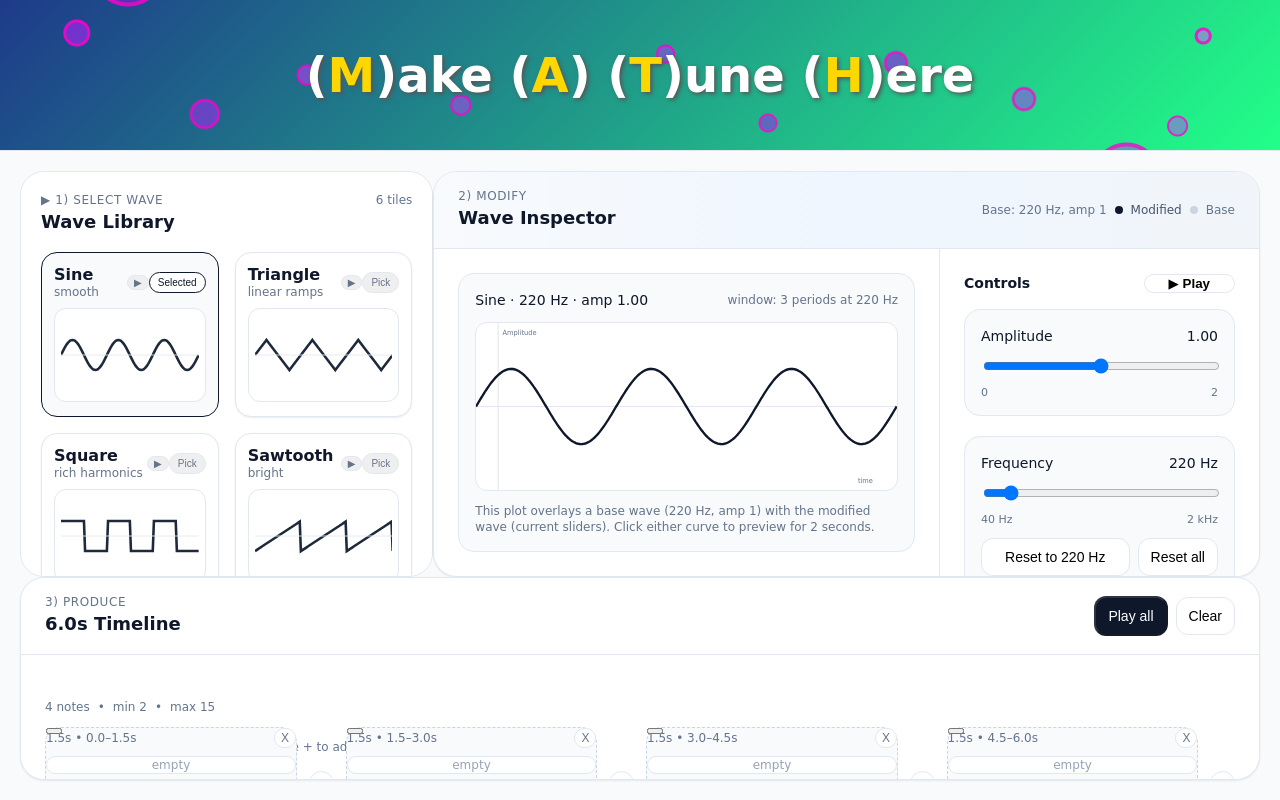
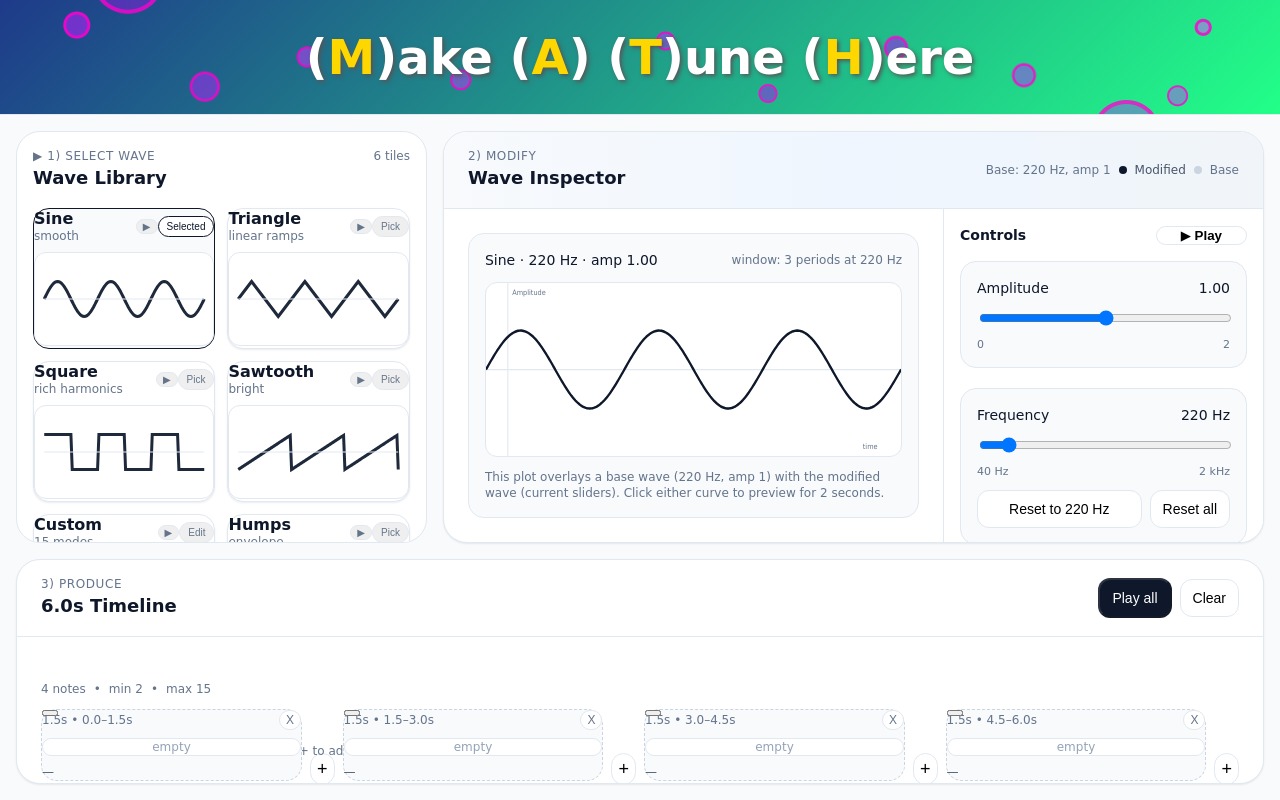
Before and after one commit to guraltsev/make_your_own_tune, a React (Vite) app: page / in a window 1280 px wide. Built offline with nearby package versions, Linux system fonts and the light colour scheme.

Commit message:
Fix pane layout proportions and remove scrolling overflow

```diff
--- a/src/App.tsx
+++ b/src/App.tsx
@@ -251,8 +251,8 @@ function BannerHeader({
 
 function AppBanner() {
   return (
-    <div className="overflow-hidden border-b">
-      <div className="relative px-6 py-6 flex items-center justify-center" style={{ minHeight: "150px" }}>
+    <div className="h-full overflow-hidden border-b">
+      <div className="relative h-full px-6 py-4 flex items-center justify-center">
         <div
           aria-hidden="true"
           className="pointer-events-none absolute inset-0"
@@ -1062,14 +1062,16 @@ export default function SoundWavesPresentationMockup() {
   }
 
   return (
-    <div className="h-screen w-screen bg-slate-50 text-slate-900 flex flex-col">
-      <AppBanner />
+    <div className="h-screen w-screen bg-slate-50 text-slate-900 flex flex-col overflow-hidden">
+      <div className="min-h-0" style={{ flex: "15 1 0%" }}>
+        <AppBanner />
+      </div>
 
       {/* Main */}
-      <div className="h-full w-full flex flex-1 min-h-0 flex-col gap-5 p-5 bg-gradient-to-br from-[#1e3a8a]/55 via-[#34d399]/45 to-[#c2410c]/50">
-        <div className="min-h-0 flex-[2] flex gap-5">
+      <div className="h-full w-full flex min-h-0 flex-col gap-4 p-4 bg-gradient-to-br from-[#1e3a8a]/55 via-[#34d399]/45 to-[#c2410c]/50" style={{ flex: "85 1 0%" }}>
+        <div className="min-h-0 flex gap-4" style={{ flex: "11 1 0%" }}>
           {/* Left column (1/3) */}
-          <div className="w-1/3 min-w-[360px] rounded-3xl border bg-white p-5 overflow-auto">
+          <div className="w-1/3 min-w-0 rounded-3xl border bg-white p-4 overflow-hidden flex flex-col">
           <div className="flex items-baseline justify-between">
             <div>
               <div className="text-xs uppercase tracking-wider text-slate-500">▶ 1) Select wave</div>
@@ -1078,7 +1080,7 @@ export default function SoundWavesPresentationMockup() {
             <div className="text-xs text-slate-500">6 tiles</div>
           </div>
 
-          <div className="mt-4 grid grid-cols-2 gap-4">
+          <div className="mt-4 grid grid-cols-2 gap-3">
             {WAVE_TILES.map((w) => {
               const selected = w.type === waveType;
               const tilePath = makeWavePath({
@@ -1096,7 +1098,7 @@ export default function SoundWavesPresentationMockup() {
                 <div
                   key={w.type}
                   className={
-                    "rounded-2xl border p-3 text-left shadow-sm transition " +
+                    "rounded-2xl border p-2 text-left shadow-sm transition " +
                     (selected
                       ? "border-slate-900 ring-2 ring-slate-900/10 bg-slate-50"
                       : "border-slate-200 hover:border-slate-300 bg-white")
@@ -1257,7 +1259,7 @@ export default function SoundWavesPresentationMockup() {
                 </div>
 
                 {/* Sliders */}
-                <div className="w-[320px] border-l p-6 bg-white">
+          <div className="w-[320px] border-l p-4 bg-white overflow-hidden">
                   <div className="flex items-center justify-between gap-2">
                     <div className="text-sm font-semibold">Controls</div>
                     <button
@@ -1345,7 +1347,7 @@ export default function SoundWavesPresentationMockup() {
         </div>
 
         {/* PRODUCE (full-width bottom panel) */}
-        <div className="min-h-0 flex-1">
+        <div className="min-h-0" style={{ flex: "6 1 0%" }}>
           <div className="h-full rounded-3xl border bg-white shadow-sm overflow-hidden flex flex-col">
               <div className="px-6 py-4 border-b flex items-center justify-between">
                 <div>
@@ -1394,7 +1396,7 @@ export default function SoundWavesPresentationMockup() {
                     <span>max {MAX_TIMELINE_NOTES}</span>
                   </div>
 
-                  <div className="flex gap-3 min-h-0 overflow-x-auto pb-2">
+                  <div className="flex gap-2 min-h-0 overflow-hidden pb-2">
                     {timelineSlots.map((entry, i) => {
                       const label = timeLabelForSlot(
                         segmentBoundaries[i].start * timelineDurationSec,
@@ -1420,8 +1422,8 @@ export default function SoundWavesPresentationMockup() {
                       return (
                         <div
                           key={entry.id}
-                          className="flex items-center gap-3 min-w-[220px]"
-                          style={{ flexGrow: entry.durationSec, flexBasis: `${entry.durationSec * 120}px` }}
+                          className="flex items-center gap-2 min-w-0"
+                          style={{ flexGrow: entry.durationSec, flexBasis: 0 }}
                         >
                           <div className="flex flex-col min-h-0 flex-1">
                             <div
```
